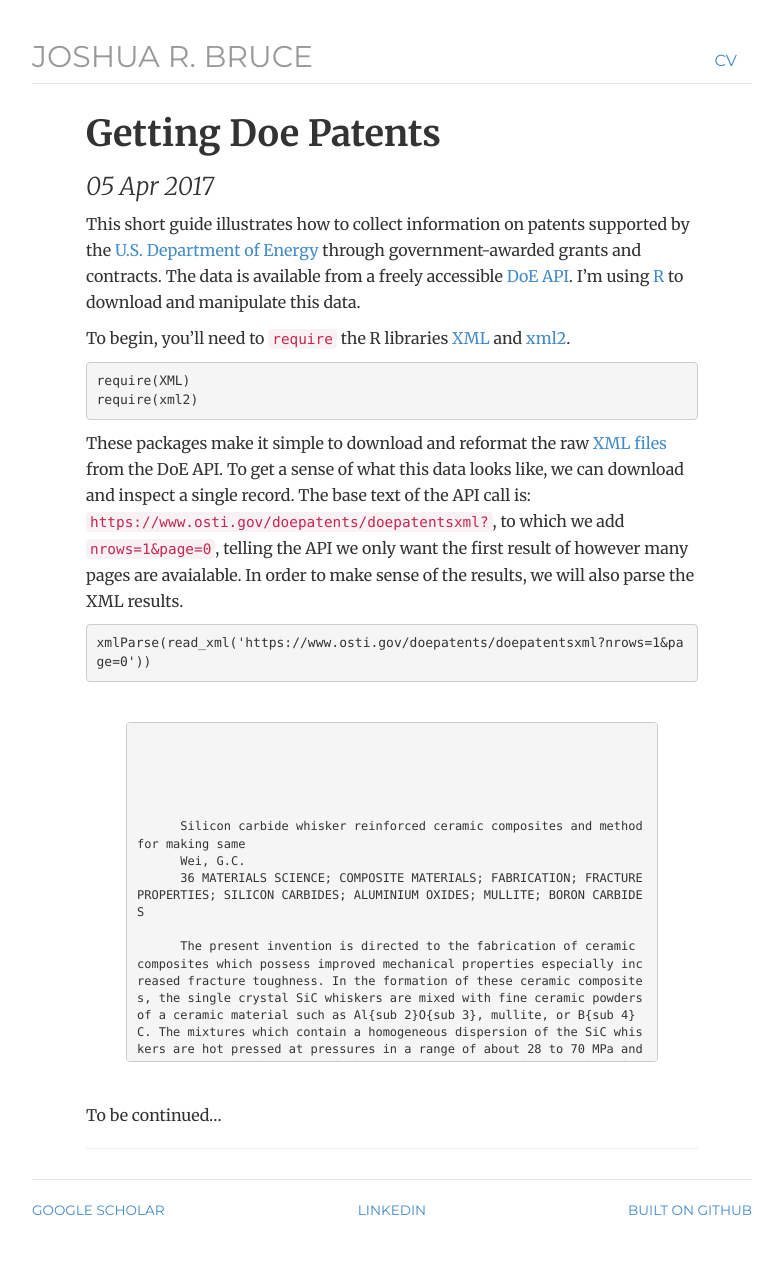
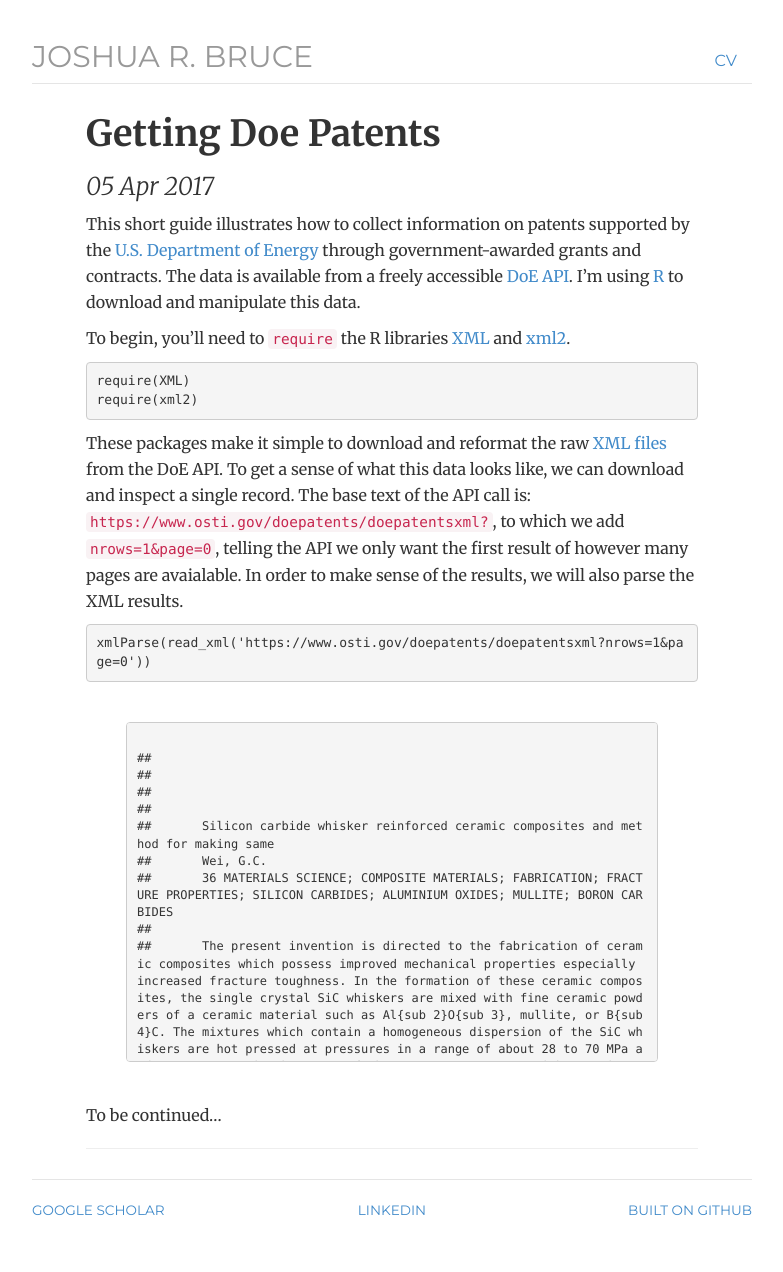
Before and after one commit to joshuarbruce/joshuarbruce.github.io, a Jekyll site: the page built from _posts/2017-04-05-getting-doe-patents.md, in a window 1280 px wide. Shown: the whole page, without its empty margins (248-1031 px from the left). Built offline with Jekyll 4.4.1, drawn with Linux system fonts in a browser that asks for light colours; nearby versions of some CDN libraries; our own code applies the rules of GitHub Pages for plain Markdown files.

Commit message:
Update 2017-04-05-getting-doe-patents.md

````diff
--- a/_posts/2017-04-05-getting-doe-patents.md
+++ b/_posts/2017-04-05-getting-doe-patents.md
@@ -13,41 +13,41 @@ These packages make it simple to download and reformat the raw <a href="https://
 xmlParse(read_xml('https://www.osti.gov/doepatents/doepatentsxml?nrows=1&page=0'))
 ```
 <pre class="prettyprint pre-scrollable"><code>
-<?xml version="1.0" encoding="UTF-8"?>
-<rdf:RDF xmlns:rdf="http://www.w3.org/1999/02/22-rdf-syntax-ns#" xmlns:dc="http://purl.org/dc/elements/1.1/" xmlns:dcq="http://purl.org/dc/terms/">
-  <records count="37220" morepages="true" start="1" end="1">
-    <record rownumber="1">
-      <dc:title>Silicon carbide whisker reinforced ceramic composites and method for making same</dc:title>
-      <dc:creator>Wei, G.C.</dc:creator>
-      <dc:subject>36 MATERIALS SCIENCE; COMPOSITE MATERIALS; FABRICATION; FRACTURE PROPERTIES; SILICON CARBIDES; ALUMINIUM OXIDES; MULLITE; BORON CARBIDES</dc:subject>
-      <dc:subjectRelated/>
-      <dc:description>The present invention is directed to the fabrication of ceramic composites which possess improved mechanical properties especially increased fracture toughness. In the formation of these ceramic composites, the single crystal SiC whiskers are mixed with fine ceramic powders of a ceramic material such as Al{sub 2}O{sub 3}, mullite, or B{sub 4}C. The mixtures which contain a homogeneous dispersion of the SiC whiskers are hot pressed at pressures in a range of about 28 to 70 MPa and temperatures in the range of about 1,600 to 1,950 C with pressing times varying from about 0.75 to 2.5 hours. The resulting ceramic composites show an increase in fracture toughness which represents as much as a two-fold increase over that of the matrix material.</dc:description>
-      <dcq:publisher/>
-      <dcq:publisherAvailability>Patent and Trademark Office, Box 9, Washington, DC 20232 (United States)</dcq:publisherAvailability>
-      <dcq:publisherResearch>Union Carbide Corporation</dcq:publisherResearch>
-      <dcq:publisherSponsor/>
-      <dcq:publisherCountry>United States</dcq:publisherCountry>
-      <dc:date>1989-01-24</dc:date>
-      <dc:language>English</dc:language>
-      <dc:type>Patent</dc:type>
-      <dcq:typeQualifier/>
-      <dc:relation>Other Information: DN: Reissue of US Pat. No. 4,543,345, which was issued Sep. 24, 1985; PBD: 24 Jan 1989</dc:relation>
-      <dc:coverage/>
-      <dc:format>Medium: X; Size: [10] p.</dc:format>
-      <dc:identifier>OSTI ID: 27688, Legacy ID: OSTI ID: 27688</dc:identifier>
-      <dc:identifierReport>US RE 32,843/E/</dc:identifierReport>
-      <dcq:identifierDOEcontract>W-7405-ENG-26</dcq:identifierDOEcontract>
-      <dc:identifierOther>Other: PAN: US patent application 6-847,961</dc:identifierOther>
-      <dc:doi/>
-      <dc:rights>Patent Assignee: Martin Marietta Energy Systems, Inc., Oak Ridge, TN (United States)</dc:rights>
-      <dc:dateEntry>2009-12-14</dc:dateEntry>
-      <dc:dateAdded>1995-04-21</dc:dateAdded>
-      <dc:ostiId>27688</dc:ostiId>
-      <dcq:identifier-purl type=""/>
-      <dcq:identifier-citation>http://www.osti.gov/doepatents/biblio/27688</dcq:identifier-citation>
-    </record>
-  </records>
-</rdf:RDF>
+## <?xml version="1.0" encoding="UTF-8"?>
+## <rdf:RDF xmlns:rdf="http://www.w3.org/1999/02/22-rdf-syntax-ns#" xmlns:dc="http://purl.org/dc/elements/1.1/" xmlns:dcq="http://purl.org/dc/terms/">
+##   <records count="37220" morepages="true" start="1" end="1">
+##     <record rownumber="1">
+##       <dc:title>Silicon carbide whisker reinforced ceramic composites and method for making same</dc:title>
+##       <dc:creator>Wei, G.C.</dc:creator>
+##       <dc:subject>36 MATERIALS SCIENCE; COMPOSITE MATERIALS; FABRICATION; FRACTURE PROPERTIES; SILICON CARBIDES; ALUMINIUM OXIDES; MULLITE; BORON CARBIDES</dc:subject>
+##       <dc:subjectRelated/>
+##       <dc:description>The present invention is directed to the fabrication of ceramic composites which possess improved mechanical properties especially increased fracture toughness. In the formation of these ceramic composites, the single crystal SiC whiskers are mixed with fine ceramic powders of a ceramic material such as Al{sub 2}O{sub 3}, mullite, or B{sub 4}C. The mixtures which contain a homogeneous dispersion of the SiC whiskers are hot pressed at pressures in a range of about 28 to 70 MPa and temperatures in the range of about 1,600 to 1,950 C with pressing times varying from about 0.75 to 2.5 hours. The resulting ceramic composites show an increase in fracture toughness which represents as much as a two-fold increase over that of the matrix material.</dc:description>
+##       <dcq:publisher/>
+##       <dcq:publisherAvailability>Patent and Trademark Office, Box 9, Washington, DC 20232 (United States)</dcq:publisherAvailability>
+##       <dcq:publisherResearch>Union Carbide Corporation</dcq:publisherResearch>
+##       <dcq:publisherSponsor/>
+##       <dcq:publisherCountry>United States</dcq:publisherCountry>
+##       <dc:date>1989-01-24</dc:date>
+##       <dc:language>English</dc:language>
+##       <dc:type>Patent</dc:type>
+##       <dcq:typeQualifier/>
+##       <dc:relation>Other Information: DN: Reissue of US Pat. No. 4,543,345, which was issued Sep. 24, 1985; PBD: 24 Jan 1989</dc:relation>
+##       <dc:coverage/>
+##       <dc:format>Medium: X; Size: [10] p.</dc:format>
+##       <dc:identifier>OSTI ID: 27688, Legacy ID: OSTI ID: 27688</dc:identifier>
+##       <dc:identifierReport>US RE 32,843/E/</dc:identifierReport>
+##       <dcq:identifierDOEcontract>W-7405-ENG-26</dcq:identifierDOEcontract>
+##       <dc:identifierOther>Other: PAN: US patent application 6-847,961</dc:identifierOther>
+##       <dc:doi/>
+##       <dc:rights>Patent Assignee: Martin Marietta Energy Systems, Inc., Oak Ridge, TN (United States)</dc:rights>
+##       <dc:dateEntry>2009-12-14</dc:dateEntry>
+##       <dc:dateAdded>1995-04-21</dc:dateAdded>
+##       <dc:ostiId>27688</dc:ostiId>
+##       <dcq:identifier-purl type=""/>
+##       <dcq:identifier-citation>http://www.osti.gov/doepatents/biblio/27688</dcq:identifier-citation>
+##     </record>
+##   </records>
+## </rdf:RDF>
 </code>
 </pre>
 
````
